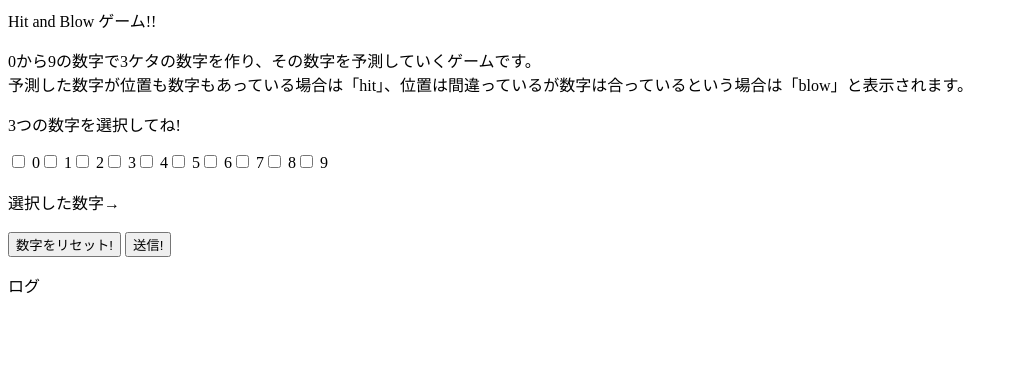
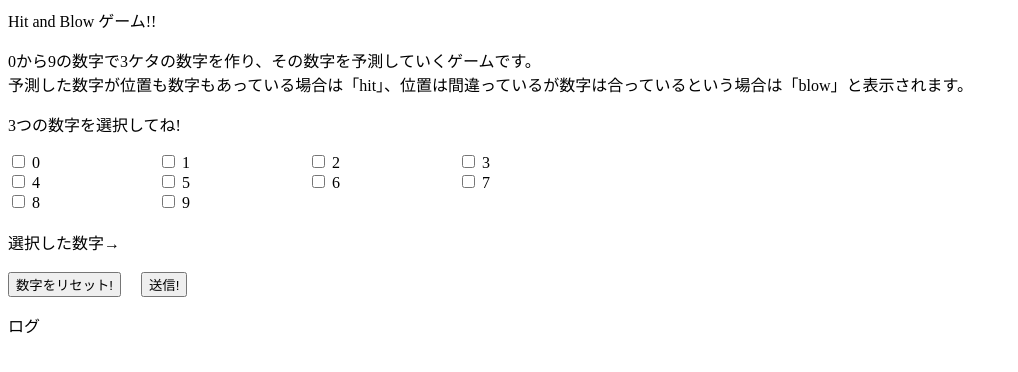
Before and after one commit to yuuki-katsuta/browser-hitandblow, a website built with webpack: page index.html in a window 1280 px wide. Shown: the whole page, without its empty margins (0-1018 px from the left). Built offline with nearby package versions, Linux system fonts and the light colour scheme.

Commit message:
css調整

```diff
--- a/css/style.css
+++ b/css/style.css
@@ -1,7 +1,12 @@
-.container {
-  max-width: 900px;
-  width: 100%;
-  margin: 0 auto;
-  padding: 20px;
-  box-sizing: border-box;
+.select-wrapper {
+  display: flex;
+  max-width: 600px;
+  flex-wrap: wrap;
+  align-content: space-between;
 }
+.select-wrapper > span{
+  width: 25%;
+}
+#reset {
+  margin-right: 16px;
+}
--- a/ts/index.ts
+++ b/ts/index.ts
@@ -9,8 +9,8 @@ app.innerHTML = mainPage;
 for (let i = 0; i < 10; i++) {
   document.getElementById(
     'render'
-  )!.innerHTML += `<input type="checkbox" value=${i} name="number">
-  <label>${i}</label>`;
+  )!.innerHTML += `<span><input type="checkbox" value=${i} name="number">
+  <label>${i}</label></span>`;
 }
 
 const checkbox = document.querySelectorAll(
--- a/ts/main.page.ts
+++ b/ts/main.page.ts
@@ -3,9 +3,7 @@ export const mainPage: string = `
     <p>0から9の数字で3ケタの数字を作り、その数字を予測していくゲームです。<br/> 予測した数字が位置も数字もあっている場合は「hit」、位置は間違っているが数字は合っているという場合は「blow」と表示されます。</p>
     <div>
       <p>3つの数字を選択してね!</p>
-      <form>
-        <div id="render"></div>
-      </form>
+      <div id="render" class="select-wrapper"></div>
       <br/>
       <spanp>選択した数字→</span>
       <span id="select"></span>
```
Also changed, not shown: dist/index.js.
